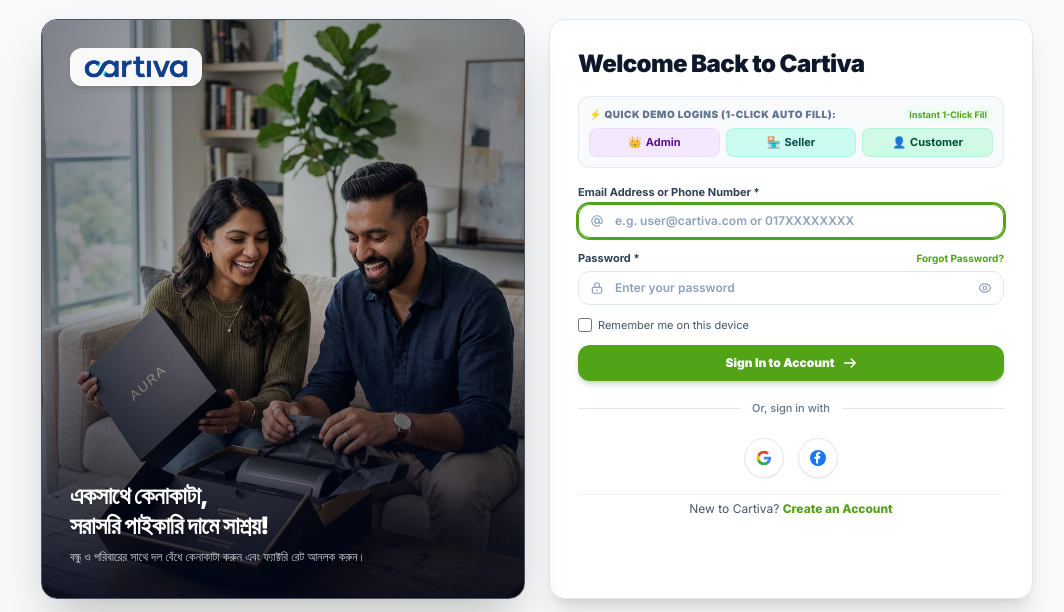
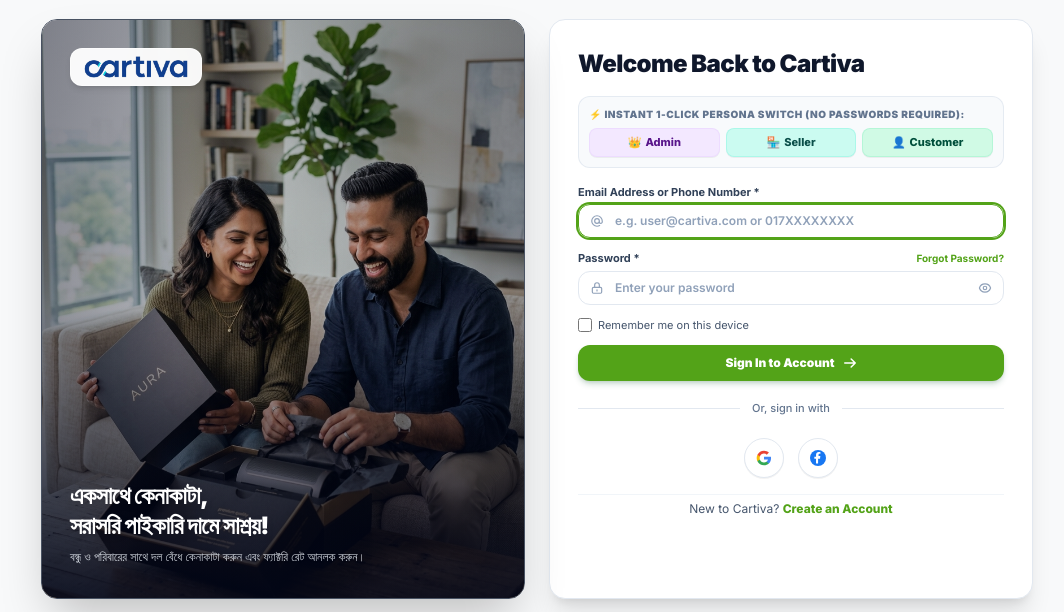
Before and after one commit to arif42sh/Cartiva, a Laravel app: page /login in a window 1280 px wide. Shown: the part 126-738 px from the top of the page, without its empty margins (103-1167 px from the left). Run offline with Laravel 12, Linux system fonts and the light colour scheme; style sheets or scripts are compiled from the project's sources; some web fonts are replaced.

Commit message:
Basic LogIn Interface

```diff
--- a/resources/views/auth/login.blade.php
+++ b/resources/views/auth/login.blade.php
@@ -102,32 +102,51 @@
 
                 </div>
 
-                <!-- 1-Click Quick Demo Login Fillers -->
+                @if(auth()->check())
+                    <div class="p-3 rounded-xl bg-amber-50 border border-amber-200 text-amber-900 text-xs flex flex-col sm:flex-row sm:items-center justify-between gap-2 shadow-2xs">
+                        <div>
+                            <span class="font-black block">Signed in: {{ auth()->user()->name }} ({{ ucfirst(auth()->user()->role) }})</span>
+                            <span class="text-[11px] text-amber-700">Want to test as another user? Click below:</span>
+                        </div>
+                        <div class="flex items-center space-x-1.5">
+                            @if(auth()->user()->isSeller())
+                                <a href="{{ route('switch-user', 'customer') }}" class="px-3 py-1 rounded-lg bg-emerald-600 hover:bg-emerald-700 text-white font-extrabold text-[11px] shadow-2xs">
+                                    Switch to Customer (Arif)
+                                </a>
+                            @else
+                                <a href="{{ route('switch-user', 'seller') }}" class="px-3 py-1 rounded-lg bg-[#53a318] hover:bg-[#468c13] text-white font-extrabold text-[11px] shadow-2xs">
+                                    Switch to Seller (Apex)
+                                </a>
+                            @endif
+                        </div>
+                    </div>
+                @endif
+
+                <!-- 1-Click Quick Demo Login Switchers -->
                 <div class="p-2.5 rounded-xl bg-slate-50 border border-slate-200/80 space-y-1.5">
                     <div class="flex items-center justify-between">
                         <span class="text-[10px] font-black uppercase tracking-wider text-slate-500 block">
-                            ⚡ Quick Demo Logins (1-Click Auto Fill):
+                            ⚡ Instant 1-Click Persona Switch (No Passwords Required):
                         </span>
-                        <span class="text-[9px] font-bold text-[#53a318] bg-green-50 px-1.5 py-0.2 rounded">Instant 1-Click Fill</span>
                     </div>
                     <div class="grid grid-cols-3 gap-1.5 text-xs font-bold">
-                        <button type="button" @click="fillDemo('admin@cartiva.com', 'password123')"
-                                class="py-1.5 px-2 rounded-lg bg-purple-100 hover:bg-purple-200 text-purple-900 border border-purple-200/60 transition-all flex items-center justify-center space-x-1 text-[11px]">
+                        <a href="{{ route('switch-user', 'admin') }}"
+                           class="py-1.5 px-2 rounded-lg bg-purple-100 hover:bg-purple-200 text-purple-900 border border-purple-200/60 transition-all flex items-center justify-center space-x-1 text-[11px] font-extrabold shadow-2xs">
                             <span>👑</span>
                             <span>Admin</span>
-                        </button>
+                        </a>
 
-                        <button type="button" @click="fillDemo('seller@cartiva.com', 'password123')"
-                                class="py-1.5 px-2 rounded-lg bg-teal-100 hover:bg-teal-200 text-teal-900 border border-teal-200/60 transition-all flex items-center justify-center space-x-1 text-[11px]">
+                        <a href="{{ route('switch-user', 'seller') }}"
+                           class="py-1.5 px-2 rounded-lg bg-teal-100 hover:bg-teal-200 text-teal-900 border border-teal-200/60 transition-all flex items-center justify-center space-x-1 text-[11px] font-extrabold shadow-2xs">
                             <span>🏪</span>
                             <span>Seller</span>
-                        </button>
+                        </a>
 
-                        <button type="button" @click="fillDemo('customer@cartiva.com', 'password123')"
-                                class="py-1.5 px-2 rounded-lg bg-emerald-100 hover:bg-emerald-200 text-emerald-900 border border-emerald-200/60 transition-all flex items-center justify-center space-x-1 text-[11px]">
+                        <a href="{{ route('switch-user', 'customer') }}"
+                           class="py-1.5 px-2 rounded-lg bg-emerald-100 hover:bg-emerald-200 text-emerald-900 border border-emerald-200/60 transition-all flex items-center justify-center space-x-1 text-[11px] font-extrabold shadow-2xs">
                             <span>👤</span>
                             <span>Customer</span>
-                        </button>
+                        </a>
                     </div>
                 </div>
 
```
